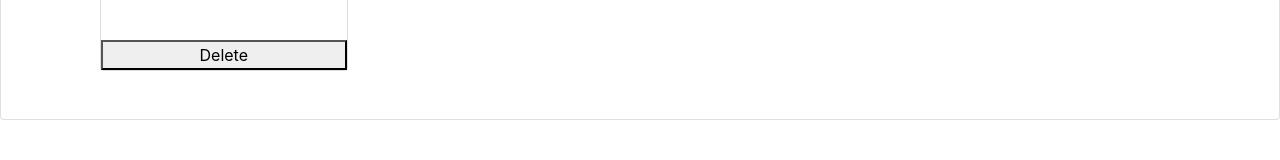
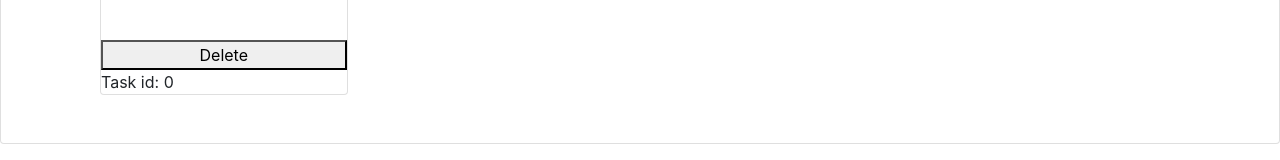
Before and after one commit to LolaEnBeta/TaskApp, a React (Create React App) app: page / in a window 1280 px wide. Both pictures are taken after typing "Sample", "Sample" into the empty fields and a click on the button "Save task". Shown: the part 439-599 px from the top of the page. Built offline with nearby package versions, Linux system fonts and the light colour scheme.

Commit message:
Assign an id to a Task to delete by id

```diff
--- a/src/App.js
+++ b/src/App.js
@@ -12,10 +12,10 @@ class App extends React.Component {
   }
 
   render() {
-    const removeTask = name => {
+    const removeTask = id => {
       const taskIndex = this.state.tasks.map(task => {
-        return task.name
-      }).indexOf(name);
+        return task.id
+      }).indexOf(id);
 
       let tasks = this.state.tasks;
       tasks.splice(taskIndex, 1);
@@ -25,6 +25,7 @@ class App extends React.Component {
     const tasks = this.state.tasks.map(task => {
       return (
         <Task onTaskDeleted={removeTask.bind(this)}
+          id={task.id}
           name={task.name}
           description={task.description}
           priority={task.priority} />
--- a/src/components/Task.js
+++ b/src/components/Task.js
@@ -19,12 +19,13 @@ class Task extends React.Component {
                     <button onClick={this.deleteTask.bind(this)}>
                         Delete
                     </button>
+                    <span>Task id: {this.props.id}</span>
                 </div>
             </div>
         );
     }
     deleteTask() {
-        let taskToDelete = this.props.name
+        let taskToDelete = this.props.id
 
         this.props.onTaskDeleted(taskToDelete);
     }
--- a/src/components/TaskForm.js
+++ b/src/components/TaskForm.js
@@ -1,8 +1,12 @@
 import React from 'react';
 
 class TaskForm extends React.Component {
-
-
+    constructor() {
+        super();
+        this.state = {
+            counterId: 0
+        }
+    }
     render() {
 
         return (
@@ -40,12 +44,20 @@ class TaskForm extends React.Component {
             </div>
         );
     }
+
     saveTask(e) {
         const nameInput = document.getElementById("name");
         const descriptionInput = document.getElementById("description");
         const priorityInput = document.getElementById("priority");
 
+        let counterId = this.state.counterId + 1
+
+        this.setState({
+            counterId: counterId
+        })
+
         let newTask = {
+            id: this.state.counterId,
             name: nameInput.value,
             description: descriptionInput.value,
             priority: priorityInput.value
```
